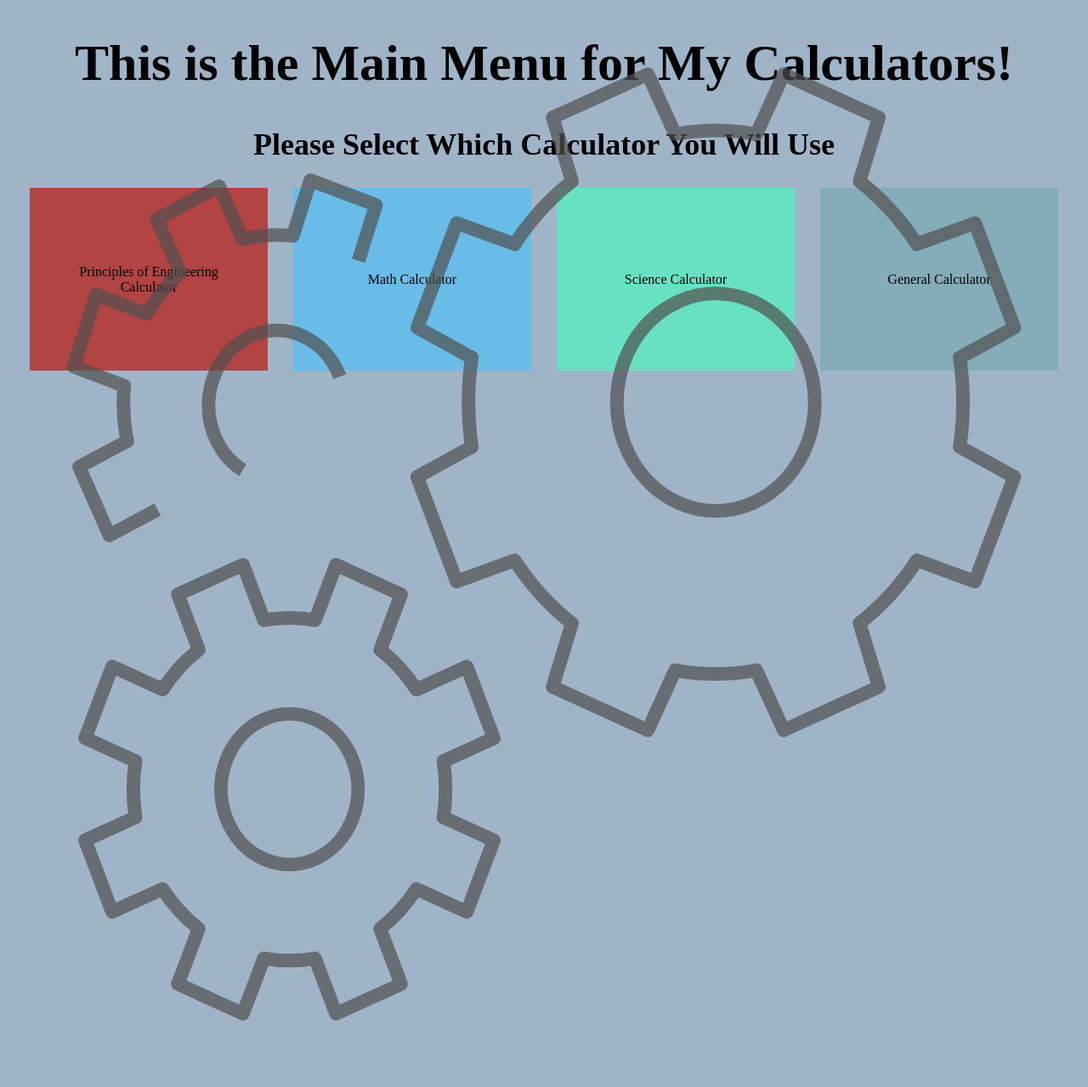
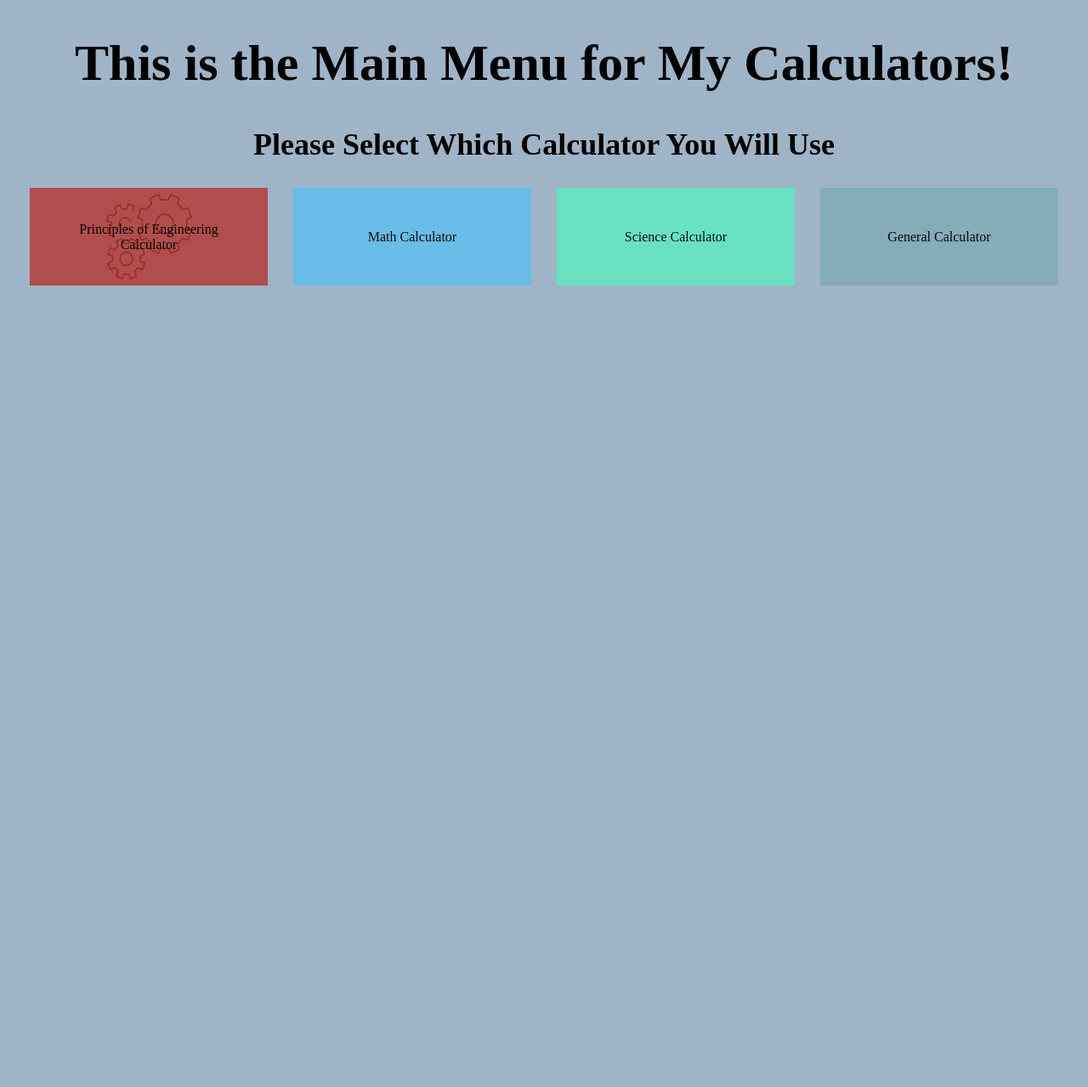
Before and after one commit to bmidd7/bmidd7.github.io, a Django app: page / in a window 1280 px wide. Shown: the top 1279 px of the page at 85% size. Run offline with Django 5.2, Linux system fonts and the light colour scheme.

Commit message:
Now POE button works again and has pic background

```diff
--- a/Equations/Calculator/Static/HomeScreen/css/Style.css
+++ b/Equations/Calculator/Static/HomeScreen/css/Style.css
@@ -19,9 +19,9 @@
 #Container > div a {
   padding: 25px;
   width: 230px;
-  height: 165px;
+  height: 65px;
   text-decoration: none;
-  color: rgb(0, 0, 0);
+  color: rgba(0, 0, 0, 0.95);
   text-align: center;
   display: flex;
   justify-content: center;
@@ -37,15 +37,19 @@
 }
 
 #POE a {
-  background-color: rgba(186, 22, 12, 0.7);
+  background: linear-gradient(rgba(186, 22, 12, 0.65), rgba(186, 22, 12, 0.65)), url("../icons/EngineeringButton.svg");
+  background-repeat: no-repeat, no-repeat;
+  background-position: center, center;
+  background-size: contain, contain;
 }
 
 #POE a img {
   z-index: 0;
-  inset: 0;
   object-fit: contain;
-  position: absolute;
-  opacity: 0.7;
+  position: relative;
+  opacity: 0.9;
+  height: 75px;
+  width: 75px;
 }
 
 #POE a span {
--- a/Equations/Calculator/Static/HomeScreen/css/Style.scss
+++ b/Equations/Calculator/Static/HomeScreen/css/Style.scss
@@ -1,16 +1,16 @@
 $DesktopBackgroundColor: rgba(160, 180, 200, 1);
 $MobileBackgrounColor: rgb(250, 162, 100);
 
-$BackgroundForPOEButton: rgba(186, 22, 12, 0.7);
+$BackgroundForPOEButton: rgba(186, 22, 12, 0.65);
 $BackgroundForMathButton: rgba(80, 193, 245, 0.7);
 $BackgroundForScienceButton: rgba(80, 245, 193, 0.7);
 $BackgroundForGeneralButton: rgba(120, 170, 180, 0.7);
 
 
 $ButtonWidth: 230px;
-$ButtonHeight: 165px;
+$ButtonHeight: 65px;
 
-$ColorOfButtonText: rgba(0, 0, 0, 1);
+$ColorOfButtonText: rgba(0, 0, 0, 0.95);
 
 
 @media (max-width:600px){
@@ -57,16 +57,21 @@
 
 
 #POE a{
-    background-color: $BackgroundForPOEButton
+    background:
+        linear-gradient($BackgroundForPOEButton, $BackgroundForPOEButton),
+        url('../icons/EngineeringButton.svg');
+    background-repeat: no-repeat, no-repeat;
+    background-position: center, center;
+    background-size: contain, contain;
 };
 
 #POE a img{
     z-index: 0;
-    inset: 0;
     object-fit: contain;
-    position: absolute;
-    opacity: 0.7;
-
+    position: relative;
+    opacity: 0.9;
+    height: 75px;
+    width: 75px;
 };
 
 #POE a span{
--- a/Equations/Calculator/templates/CodeForEachWebpage/HomeScreen.html
+++ b/Equations/Calculator/templates/CodeForEachWebpage/HomeScreen.html
@@ -20,7 +20,6 @@
             <div id="POE">
                 <a href="{% url 'engineeringCalculator' %}">
                     Principles of Engineering Calculator
-                    <img src="{% static 'HomeScreen/icons/EngineeringButton.svg' %}" alt="Picture of 3 Gears">
                 </a>
             </div>
             <div id="Math">
```
Also changed, not shown: 4 other files.
